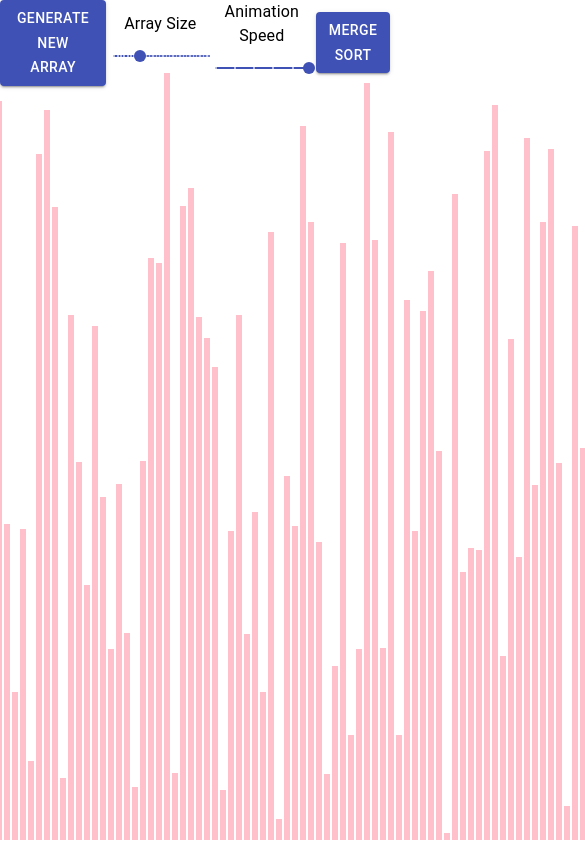
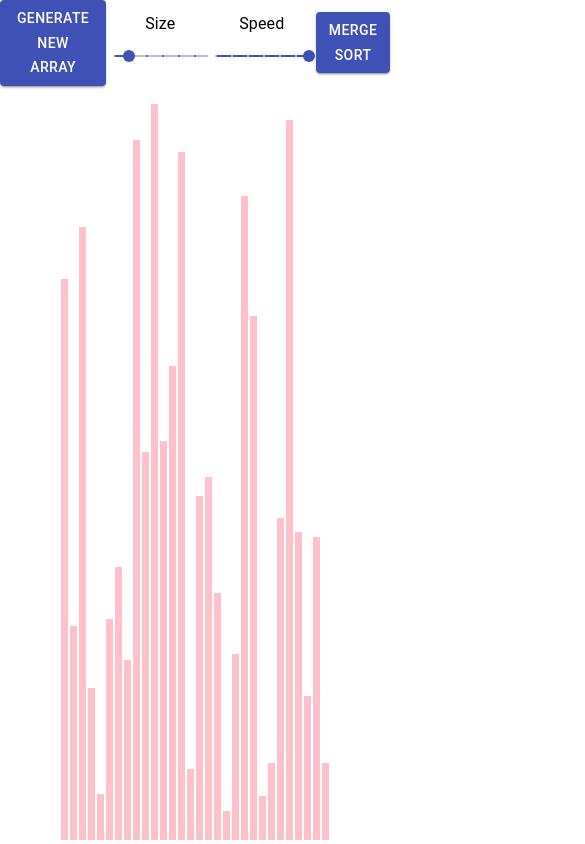
Before and after one commit to robertobatts/magic-sorter, a React (Create React App) app: page / in a window 390 px wide. Shown: the whole page, 585 px wide, since content can reach past the window. Built offline with nearby package versions, Linux system fonts and the light colour scheme.

Commit message:
responsive array size

```diff
--- a/src/components/Sorter.css
+++ b/src/components/Sorter.css
@@ -6,7 +6,7 @@
 }
 
 .array-container {
-  position: absolute;
+  position: fixed;
   bottom: 0;
   overflow-x: auto;
   white-space: nowrap;
--- a/src/components/Sorter.jsx
+++ b/src/components/Sorter.jsx
@@ -1,6 +1,5 @@
 import React from 'react';
 import Button from '@material-ui/core/Button';
-import ButtonGroup from '@material-ui/core/ButtonGroup';
 import Typography from '@material-ui/core/Typography';
 import Slider from '@material-ui/core/Slider';
 import * as sortingAlgos from '../algorithms/sortingAlgos';
@@ -22,21 +21,29 @@ export default class Sorter extends React.Component {
 
     this.state = {
       values: [],
-      valuesSize: DEFAULT_ARRAY_SIZE,
       stop: true,
-      animationSpeed: ANIMATION_SPEED_MS
+      animationSpeed: ANIMATION_SPEED_MS,
+      height: window.innerHeight,
+      width: getWidthValue(),
+      valuesSize: 30
     };
   }
 
   componentDidMount() {
+    window.addEventListener('resize', this.handleWindowResize.bind(this));
+
     this.resetArray();
+  }
+
+  handleWindowResize() {
+    this.setState({height: window.innerHeight, width: getWidthValue()}, () => this.resetArray());
   }
 
   resetArray() {
     this.clearAnimations();
     const newValues = [];
     for (let i = 0; i < this.state.valuesSize; ++i) {
-      newValues.push(randomIntFromInterval(5, window.innerHeight - 70));
+      newValues.push(randomIntFromInterval(5, this.state.height - 90));
     }
     this.setState({stop: true});
     this.setState({values: newValues}, () => this.resetArrayBarsColor());
@@ -141,34 +148,33 @@ export default class Sorter extends React.Component {
             <div className="margin"/>
             <div className="slider">
               <Typography id="size-slider" gutterBottom>
-                Array Size
+                Size
               </Typography>
               <Slider
                 disabled={!this.state.stop}
-                defaultValue={DEFAULT_ARRAY_SIZE}
+                defaultValue={this.state.valuesSize}
                 aria-labelledby="size-slider"
-                valueLabelDisplay="auto"
                 onChange={(event, size) => this.handleChangeSize(size)}
                 step={10}
                 marks
                 min={20}
-                max={300}
+                max={this.state.width}
               />
             </div>
             <div className="margin"/>
             <div className="slider">
               <Typography id="speed-slider" gutterBottom>
-                Animation Speed
+                Speed
               </Typography>
               <Slider
                 disabled={!this.state.stop}
-                defaultValue={51 - ANIMATION_SPEED_MS}
+                defaultValue={61 - ANIMATION_SPEED_MS}
                 aria-labelledby="speed-slider"
-                onChange={(event, speed) => this.handleChangeSpeed(51 - speed)}
+                onChange={(event, speed) => this.handleChangeSpeed(61 - speed)}
                 step={10}
                 marks
                 min={1}
-                max={50}
+                max={60}
               />
             </div>
             <div className="margin"/>
@@ -182,7 +188,7 @@ export default class Sorter extends React.Component {
                 style={{
                   backgroundColor: NEUTRAL_COLOR,
                   height: `${this.getHeight(value)}px`,
-                  width: `${Math.floor(650/this.state.values.length)}px`
+                  width: `${Math.floor(3*this.state.width/this.state.values.length)}px`
               }}/>
             ))}
           </div>
@@ -195,3 +201,10 @@ export default class Sorter extends React.Component {
 function randomIntFromInterval(min, max) {
   return Math.floor(Math.random() * (max - min + 1) + min);
 }
+
+
+function getWidthValue() {
+  let newWidth = window.innerWidth >= 200 ? Math.floor(window.innerWidth/5) : 40;
+  newWidth = window.innerWidth >= 1500 ? 300 : newWidth;
+  return newWidth;
+}
```
